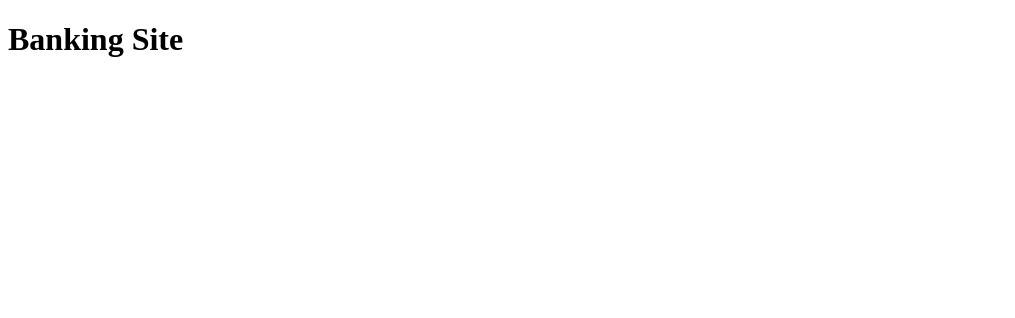
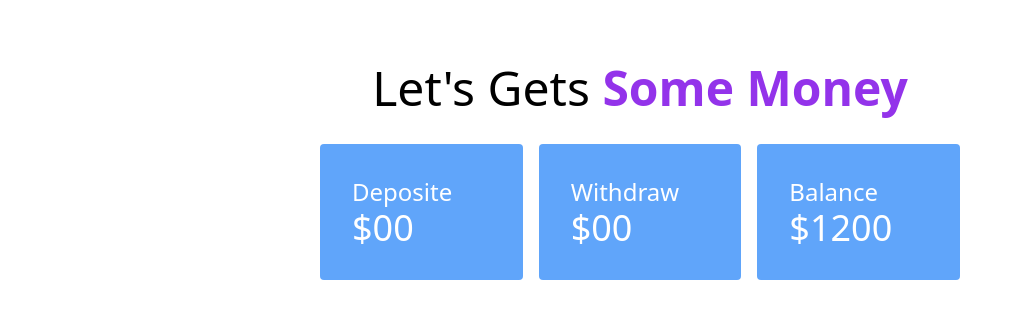
Before and after one commit to Emtiaz-Rahman/bank_web, a plain HTML site: page banking.html in a window 1280 px wide. Shown: the whole page, without its empty margins (0-1015 px from the left). Drawn offline with nearby package versions, Linux system fonts and the light colour scheme.

Commit message:
bank wevpage

```diff
--- a/banking.html
+++ b/banking.html
@@ -6,10 +6,34 @@
     <meta http-equiv="X-UA-Compatible" content="IE=edge">
     <meta name="viewport" content="width=h, initial-scale=1.0">
     <title>Banking Page</title>
+    <script src="https://cdn.tailwindcss.com"></script>
 </head>
 
 <body>
-    <h1>Banking Site</h1>
+    <header>
+        <h1 class="text-5xl text-center mt-16">Let's Gets
+            <span class="font-bold text-purple-600">Some Money</span>
+        </h1>
+    </header>
+    <main>
+        <section class="mt-8">
+            <div class="grid grid-cols-3 gap-4 w-2/4 mx-auto text-white">
+                <div class="bg-blue-400 p-8 rounded">
+                    <h3 class="text-2xl">Deposite</h3>
+                    <h4 class="text-4xl">$00</h4>
+                </div>
+                <div class="bg-blue-400 p-8 rounded">
+                    <h3 class="text-2xl">Withdraw</h3>
+                    <h4 class="text-4xl">$00</h4>
+                </div>
+                <div class="bg-blue-400 p-8 rounded">
+                    <h3 class="text-2xl">Balance</h3>
+                    <h4 class="text-4xl">$1200</h4>
+                </div>
+
+            </div>
+        </section>
+    </main>
 </body>
 
 </html>
```
